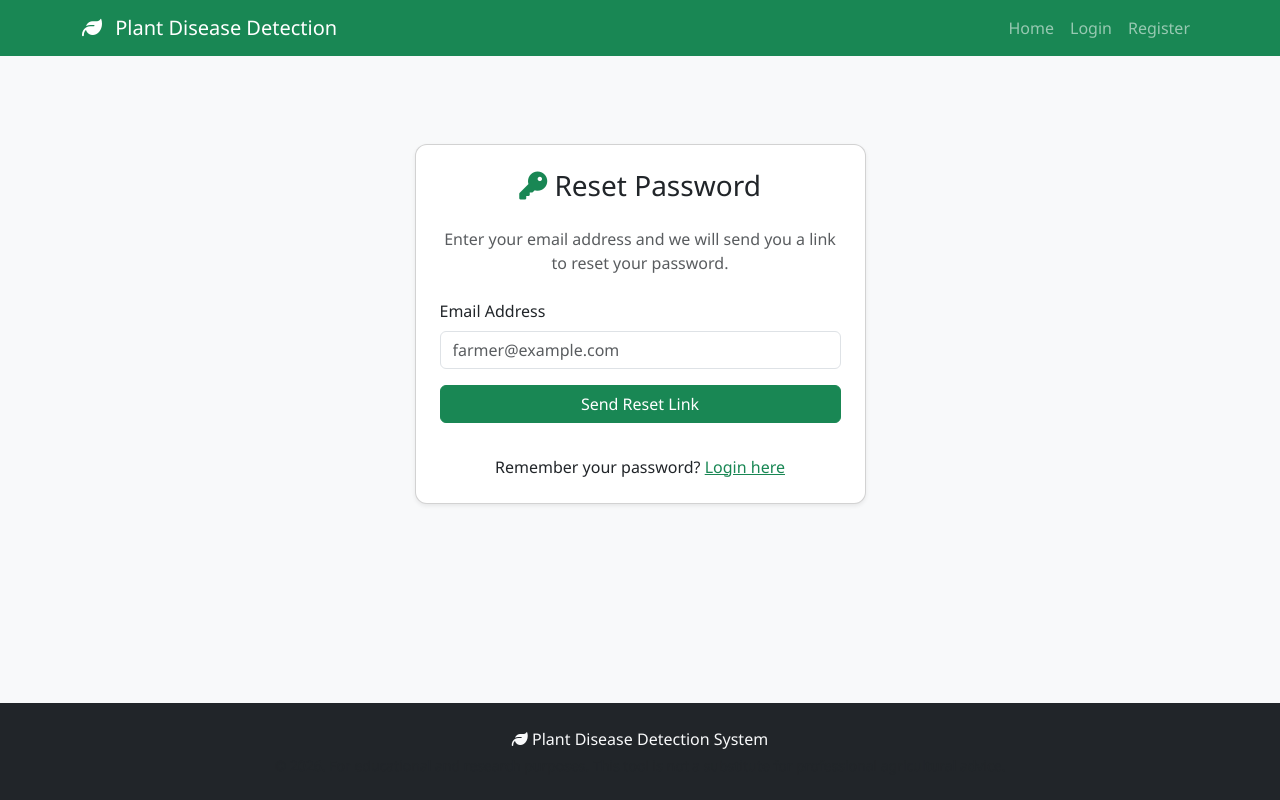
After one commit to parvezmohammedakram-jpg/plant-disease-detection-system, a Flask app: page /auth/forgot-password in a window 1280 px wide. The commit adds this page. Run offline with Flask 3, Linux system fonts and the light colour scheme.

Commit message:
feat: complete Phase 3 Database & Auth Hardening
- Integrate Flask-WTF for global CSRF protection
- Embed CSRF tokens across all form templates
- Implement secure password reset via URLSafeTimedSerializer
- Add forgot/reset password UI templates
- Mock email delivery system for token transmission

```diff
--- a/app/auth/routes.py
+++ b/app/auth/routes.py
@@ -6,6 +6,7 @@ from flask import render_template, request, redirect, url_for, session, flash, c
 import bcrypt
 
 from . import auth_bp
+from .services import generate_reset_token, verify_reset_token, send_password_reset_email
 from ..extensions import get_db
 from ..utils.validation import validate_email, validate_password, validate_name
 
@@ -85,3 +86,50 @@ def logout():
     session.clear()
     flash('You have been logged out.', 'info')
     return redirect(url_for('main.index'))
+
+
+@auth_bp.route('/forgot-password', methods=['GET', 'POST'])
+def forgot_password():
+    if request.method == 'POST':
+        try:
+            email = validate_email(request.form.get('email'))
+        except ValueError:
+            flash('Invalid email format.', 'error')
+            return render_template('forgot_password.html')
+
+        db = get_db()
+        user = db['users'].find_one({'email': email})
+
+        if user:
+            token = generate_reset_token(email)
+            send_password_reset_email(email, user['name'], token)
+
+        # Always show the same success message to prevent user enumeration
+        flash('If an account exists with that email, a password reset link has been sent.', 'info')
+        return redirect(url_for('auth.login'))
+
+    return render_template('forgot_password.html')
+
+
+@auth_bp.route('/reset-password/<token>', methods=['GET', 'POST'])
+def reset_password(token):
+    email = verify_reset_token(token)
+    if not email:
+        flash('The password reset link is invalid or has expired.', 'error')
+        return redirect(url_for('auth.forgot_password'))
+
+    if request.method == 'POST':
+        try:
+            password = validate_password(request.form.get('password'))
+        except ValueError as e:
+            flash(str(e), 'error')
+            return render_template('reset_password.html', token=token)
+
+        db = get_db()
+        hashed = bcrypt.hashpw(password.encode('utf-8'), bcrypt.gensalt())
+        db['users'].update_one({'email': email}, {'$set': {'password': hashed}})
+
+        flash('Your password has been updated! You can now log in.', 'success')
+        return redirect(url_for('auth.login'))
+
+    return render_template('reset_password.html', token=token)
--- a/templates/detect.html
+++ b/templates/detect.html
@@ -11,6 +11,7 @@
         <div class="card shadow-sm">
             <div class="card-body p-4">
                 <form method="POST" action="{{ url_for('predictions.detect') }}" enctype="multipart/form-data" id="detectForm">
+                    <input type="hidden" name="csrf_token" value="{{ csrf_token() }}"/>
                     <div class="mb-4 text-center">
                         <!-- Image Preview Area -->
                         <div id="imagePreview" class="border rounded p-5 mb-3 bg-light"
--- /dev/null
+++ b/templates/forgot_password.html
@@ -0,0 +1,34 @@
+{% extends "base.html" %}
+{% block title %}Forgot Password - Plant Disease Detection{% endblock %}
+
+{% block content %}
+<div class="row justify-content-center">
+    <div class="col-md-6 col-lg-5">
+        <div class="card shadow-sm mt-5">
+            <div class="card-body p-4">
+                <h3 class="text-center mb-4">
+                    <i class="fas fa-key text-success"></i> Reset Password
+                </h3>
+                <p class="text-muted text-center mb-4">
+                    Enter your email address and we will send you a link to reset your password.
+                </p>
+                <form method="POST" action="{{ url_for('auth.forgot_password') }}">
+                    <input type="hidden" name="csrf_token" value="{{ csrf_token() }}"/>
+                    <div class="mb-3">
+                        <label for="email" class="form-label">Email Address</label>
+                        <input type="email" class="form-control" id="email" name="email"
+                               placeholder="farmer@example.com" required>
+                    </div>
+                    <button type="submit" class="btn btn-success w-100 mb-3">
+                        Send Reset Link
+                    </button>
+                </form>
+                <p class="text-center mt-3 mb-0">
+                    Remember your password?
+                    <a href="{{ url_for('auth.login') }}" class="text-success">Login here</a>
+                </p>
+            </div>
+        </div>
+    </div>
+</div>
+{% endblock %}
--- a/templates/register.html
+++ b/templates/register.html
@@ -10,6 +10,7 @@
                     <i class="fas fa-user-plus text-success"></i> Create Account
                 </h3>
                 <form method="POST" action="{{ url_for('auth.register') }}">
+                    <input type="hidden" name="csrf_token" value="{{ csrf_token() }}"/>
                     <div class="mb-3">
                         <label for="name" class="form-label">Full Name</label>
                         <input type="text" class="form-control" id="name" name="name"
--- a/templates/reviews.html
+++ b/templates/reviews.html
@@ -15,6 +15,7 @@
             </div>
             <div class="card-body">
                 <form method="POST" action="{{ url_for('reviews.index') }}">
+                    <input type="hidden" name="csrf_token" value="{{ csrf_token() }}"/>
                     <div class="mb-3">
                         <label class="form-label">Rating</label>
                         <div>
```
Also changed, not shown: app/auth/services.py (added, +48 -0 lines), app/extensions.py (+5 -2 lines), requirements.txt (+5 -0 lines), templates/login.html (+6 -2 lines), templates/reset_password.html (added, +27 -0 lines).
